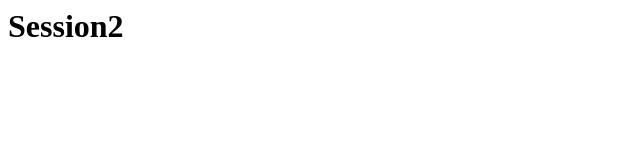
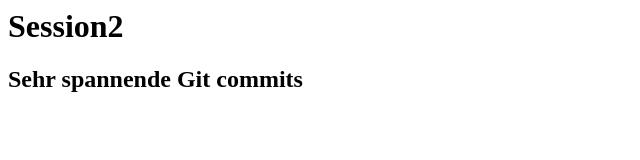
Before and after one commit to Lisa428/Lisa, a plain HTML site: page index.html in a window 1280 px wide. Shown: the whole page, without its empty margins (0-640 px from the left). Drawn offline with Linux system fonts and the light colour scheme.

Commit message:
header 2 dazu

```diff
--- a/index.html
+++ b/index.html
@@ -1 +1,2 @@
 <h1>Session2</h1>
+<h2>Sehr spannende Git commits </h2>
```
